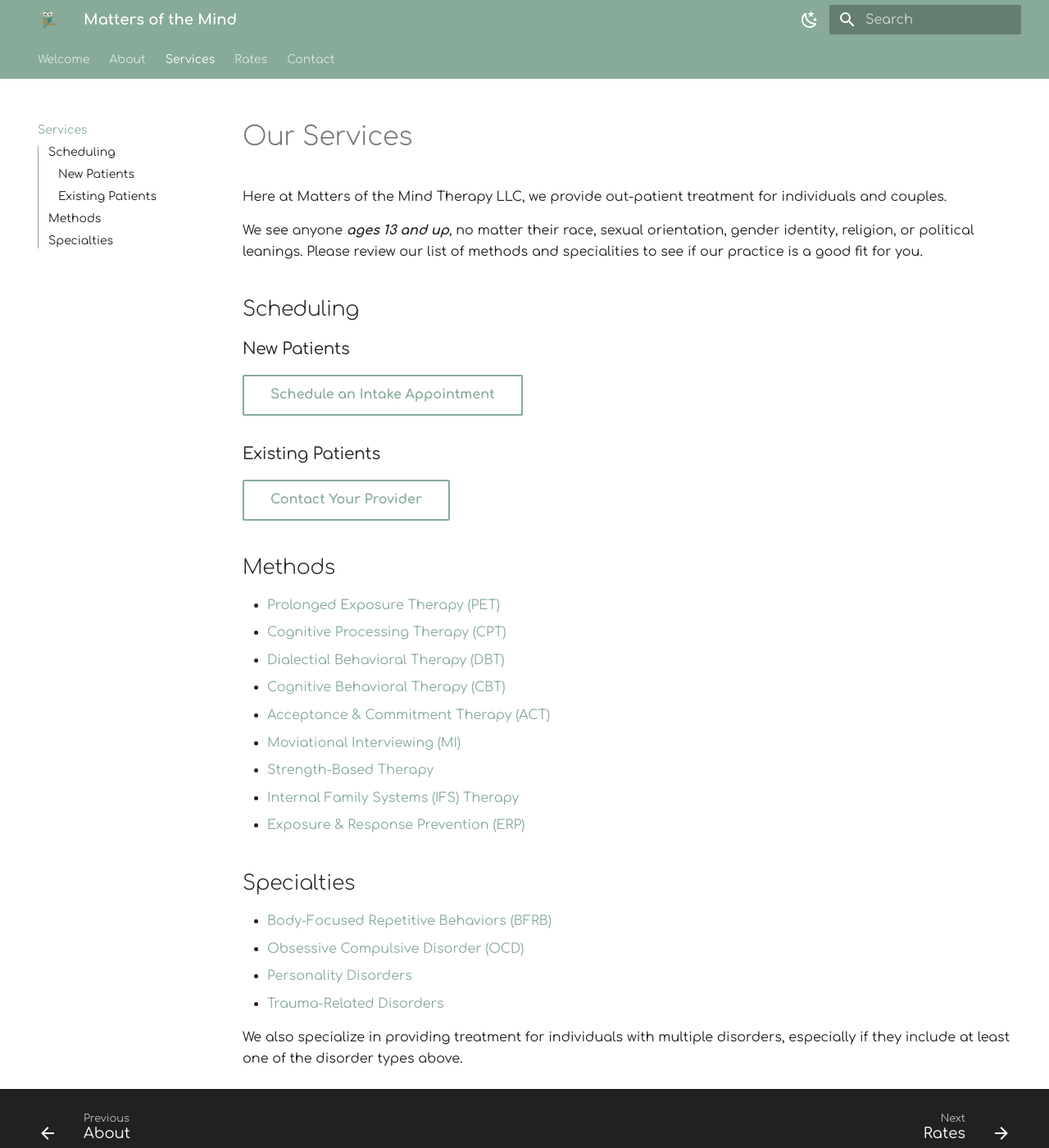
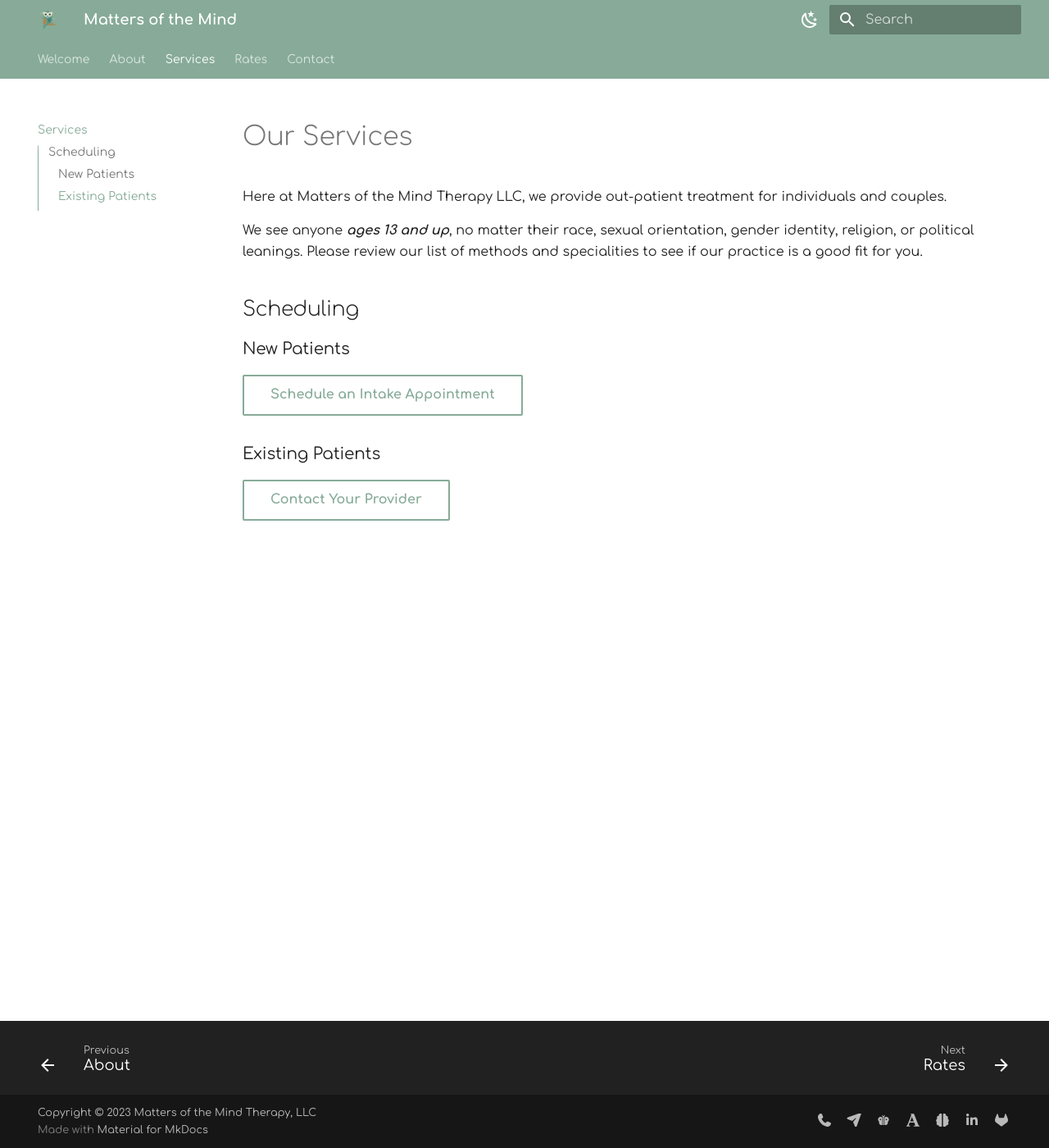
Before and after one commit to motm-therapy/website, an MkDocs documentation site: the page built from docs/services.md, in a window 1280 px wide and 1400 px high. Shown: the whole window at 82% size. Built offline with MkDocs 1.6.1 and Material for MkDocs 9.7.7, drawn with Linux system fonts in a browser that asks for light colours.

Commit message:
Update services.md

```diff
--- a/docs/services.md
+++ b/docs/services.md
@@ -14,25 +14,3 @@ Please review our list of methods and specialities to see if our practice is a g
 ### Existing Patients
 
 [Contact Your Provider](about.md){ .md-button }
-
-## Methods
-
-- [Prolonged Exposure Therapy (PET)](https://www.psychologytoday.com/us/therapy-types/prolonged-exposure-therapy)
-- [Cognitive Processing Therapy (CPT)](https://www.psychologytoday.com/us/therapy-types/cognitive-processing-therapy)
-- [Dialectial Behavioral Therapy (DBT)](https://www.psychologytoday.com/us/therapy-types/dialectical-behavior-therapy)
-- [Cognitive Behavioral Therapy (CBT)](https://www.psychologytoday.com/us/basics/cognitive-behavioral-therapy)
-- [Acceptance & Commitment Therapy (ACT)](https://www.psychologytoday.com/us/therapy-types/acceptance-and-commitment-therapy)
-- [Moviational Interviewing (MI)](https://www.psychologytoday.com/us/therapy-types/motivational-interviewing)
-- [Strength-Based Therapy](https://www.psychologytoday.com/us/therapy-types/strength-based-therapy)
-- [Internal Family Systems (IFS) Therapy](https://www.psychologytoday.com/us/therapy-types/internal-family-systems-therapy)
-- [Exposure & Response Prevention (ERP)](https://www.psychologytoday.com/us/therapy-types/exposure-and-response-prevention)
-
-## Specialties
-
-- [Body-Focused Repetitive Behaviors (BFRB)](https://www.psychologytoday.com/us/basics/body-focused-repetitive-behaviors)
-- [Obsessive Compulsive Disorder (OCD)](https://www.psychologytoday.com/us/conditions/obsessive-compulsive-disorder)
-- [Personality Disorders](https://www.psychiatry.org/patients-families/personality-disorders/what-are-personality-disorders)
-- [Trauma-Related Disorders](https://www.psychologytoday.com/us/basics/trauma)
-
-We also specialize in providing treatment for individuals with multiple disorders,
-especially if they include at least one of the disorder types above.
```
